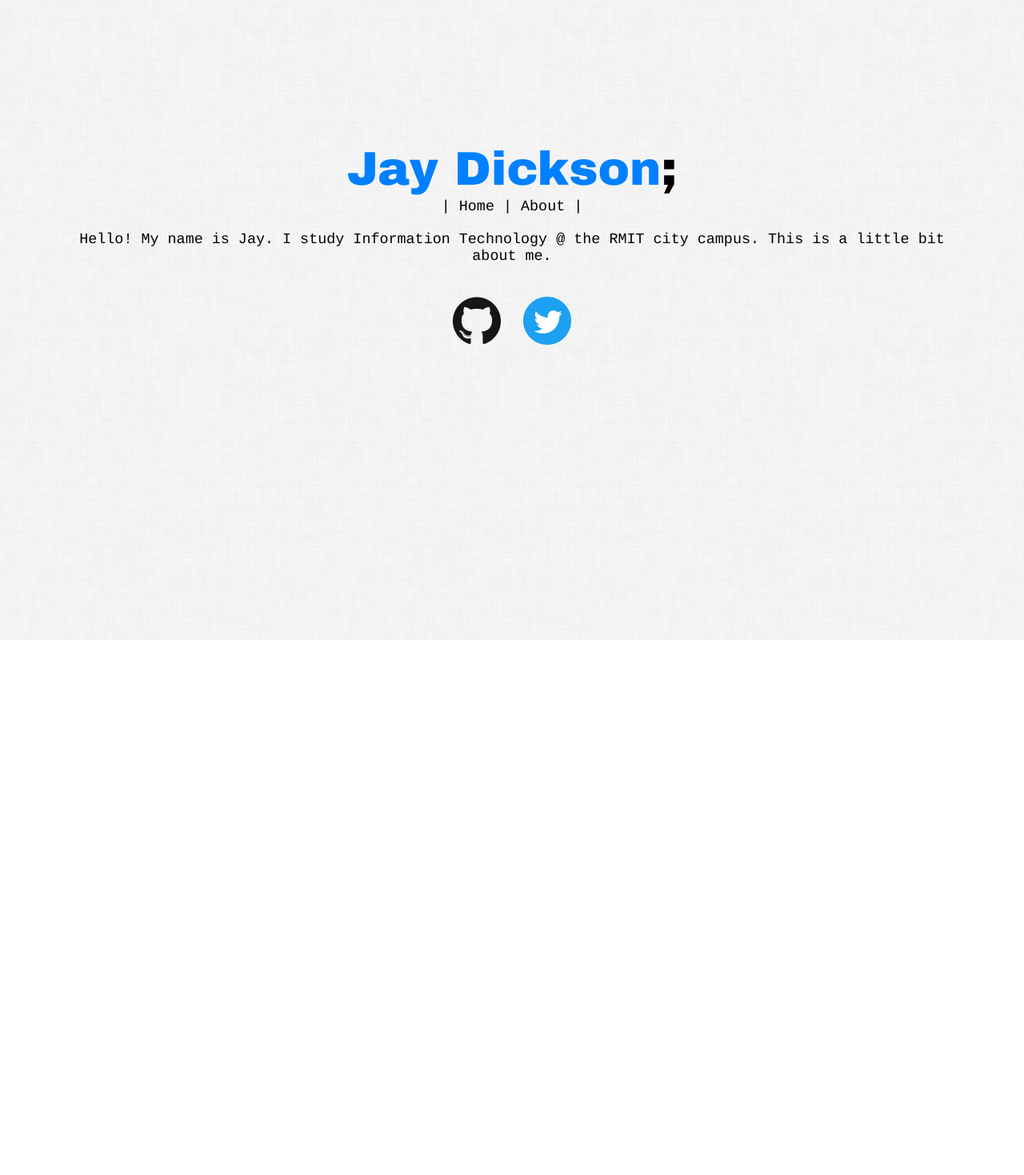
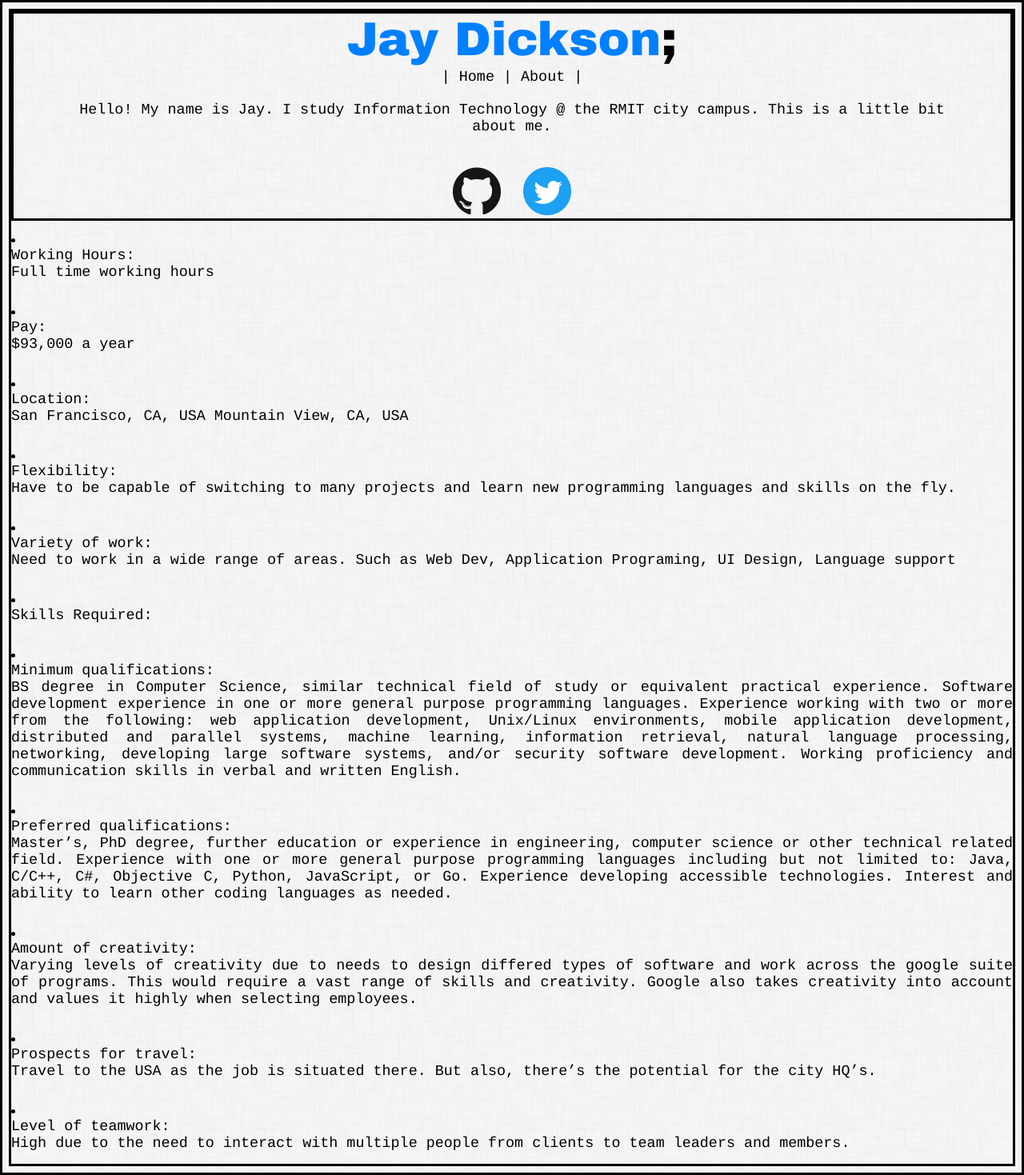
Before and after one commit to jaydickson02/Website-Resume, a plain HTML site: page index.html in a window 1280 px wide. Shown: the whole page at 80% size. Before the commit the page ends 800 px from the top, so only its background shows below. Drawn offline with Linux system fonts and the light colour scheme.

Commit message:
Added content

```diff
--- a/AboutMe.html
+++ b/AboutMe.html
@@ -2,17 +2,6 @@
 <html lang="en">
 
 <head>
-  <!-- Global site tag (gtag.js) - Google Analytics -->
-<script async src="https://www.googletagmanager.com/gtag/js?id=UA-115319870-1"></script>
-<script>
-  window.dataLayer = window.dataLayer || [];
-  function gtag(){dataLayer.push(arguments);}
-  gtag('js', new Date());
-
-  gtag('config', 'UA-115319870-1');
-</script>
-
-
   <meta charset="UTF-8">
   <meta name="viewport" content="width=device-width, initial-scale=1.0">
   <meta http-equiv="X-UA-Compatible" content="ie=edge">
@@ -25,11 +14,71 @@
 <body>
   <h1>A Little Bit About Me<span style="color:black">;</span></h1>
 
-    <p id="nav">
+  <div>
+    <p>
       |<a href="index.html"> Home </a>|<a href="AboutMe.html"> About </a>|
     </p>
+  </div>
 
-  <p id="About"></p>
+
+  <li>
+    <p>
+      Working Hours: <br> Full time working hours
+    </p>
+  </li>
+  <li>
+    <p>
+      Pay: <br> $93,000 a year
+    </p>
+  </li>
+  <li>
+    <p>
+      Location: <br> San Francisco, CA, USA Mountain View, CA, USA
+    </p>
+  </li>
+  <li>
+    <p>
+      Flexibility: <br> Have to be capable of switching to many projects and learn new programming languages and skills on the fly.
+    </p>
+  </li>
+  <li>
+    <p>
+      Variety of work: <br> Need to work in a wide range of areas. Such as Web Dev, Application Programing, UI Design, Language support
+    </p>
+  </li>
+  <li>
+    <p>Skills Required:</p>
+  </li>
+  <li>
+    <p>
+      Minimum qualifications: <br> BS degree in Computer Science, similar technical field of study or equivalent practical experience. Software development experience in one or more general purpose programming languages. Experience working with two or
+      more from the following: web application development, Unix/Linux environments, mobile application development, distributed and parallel systems, machine learning, information retrieval, natural language processing, networking, developing large software
+      systems, and/or security software development. Working proficiency and communication skills in verbal and written English.
+    </p>
+  </li>
+  <li>
+    <p>
+      Preferred qualifications: <br> Master’s, PhD degree, further education or experience in engineering, computer science or other technical related field. Experience with one or more general purpose programming languages including but not limited to:
+      Java, C/C++, C#, Objective C, Python, JavaScript, or Go. Experience developing accessible technologies. Interest and ability to learn other coding languages as needed.
+    </p>
+  </li>
+  <li>
+    <p>
+      Amount of creativity: <br> Varying levels of creativity due to needs to design differed types of software and work across the google suite of programs. This would require a vast range of skills and creativity. Google also takes creativity into account
+      and values it highly when selecting employees.
+    </p>
+  </li>
+  <li>
+    <P>
+      Prospects for travel: <br> Travel to the USA as the job is situated there. But also, there’s the potential for the city HQ’s.
+    </p>
+  </li>
+
+  <li>
+    <P>
+      Level of teamwork: <br> High due to the need to interact with multiple people from clients to team leaders and members.
+    </p>
+  </li>
 
   <button type="button" name="button" onclick="Next();"></button>
 
--- a/index.html
+++ b/index.html
@@ -25,6 +25,8 @@
 
 
 <body>
+  <div id = "filler"></div>
+<div id = "content1">
   <h1 id="Heading">Jay Dickson<span style="color:black">;</span></h1>
 
   <p id="nav">
@@ -41,6 +43,66 @@
   <a href="https://github.com/jaydickson02"><img id="GitHub" src="GitHub-Mark-120px-plus.png" alt = "GitHub"> </a>
   <a href="https://twitter.com/jaymonkey01"><img id="twitter" src="Twitter_Social_Icon_Circle_Color.png" alt="Twitter"></a>
 
+</div>
+  <li>
+    <p>
+      Working Hours: <br> Full time working hours
+    </p>
+  </li>
+  <li>
+    <p>
+      Pay: <br> $93,000 a year
+    </p>
+  </li>
+  <li>
+    <p>
+      Location: <br> San Francisco, CA, USA Mountain View, CA, USA
+    </p>
+  </li>
+  <li>
+    <p>
+      Flexibility: <br> Have to be capable of switching to many projects and learn new programming languages and skills on the fly.
+    </p>
+  </li>
+  <li>
+    <p>
+      Variety of work: <br> Need to work in a wide range of areas. Such as Web Dev, Application Programing, UI Design, Language support
+    </p>
+  </li>
+  <li>
+    <p>Skills Required:</p>
+  </li>
+  <li>
+    <p>
+      Minimum qualifications: <br> BS degree in Computer Science, similar technical field of study or equivalent practical experience. Software development experience in one or more general purpose programming languages. Experience working with two or
+      more from the following: web application development, Unix/Linux environments, mobile application development, distributed and parallel systems, machine learning, information retrieval, natural language processing, networking, developing large software
+      systems, and/or security software development. Working proficiency and communication skills in verbal and written English.
+    </p>
+  </li>
+  <li>
+    <p>
+      Preferred qualifications: <br> Master’s, PhD degree, further education or experience in engineering, computer science or other technical related field. Experience with one or more general purpose programming languages including but not limited to:
+      Java, C/C++, C#, Objective C, Python, JavaScript, or Go. Experience developing accessible technologies. Interest and ability to learn other coding languages as needed.
+    </p>
+  </li>
+  <li>
+    <p>
+      Amount of creativity: <br> Varying levels of creativity due to needs to design differed types of software and work across the google suite of programs. This would require a vast range of skills and creativity. Google also takes creativity into account
+      and values it highly when selecting employees.
+    </p>
+  </li>
+  <li>
+    <P>
+      Prospects for travel: <br> Travel to the USA as the job is situated there. But also, there’s the potential for the city HQ’s.
+    </p>
+  </li>
+
+  <li>
+    <P>
+      Level of teamwork: <br> High due to the need to interact with multiple people from clients to team leaders and members.
+    </p>
+  </li>
+
 
 </body>
 
--- a/stylesheet.css
+++ b/stylesheet.css
@@ -1,13 +1,13 @@
 
 html {
 background-image: url(dust_scratches.png);
-
+border-style: solid;
 }
 
 body {
   text-align: center;
-  margin-top: 14%;
 
+  border-style: solid;
 }
 
 h1 {
@@ -24,6 +24,12 @@ p {
   font-family: courier;
   margin: 0;
 
+}
+
+li {
+  padding-top: 15px;
+  padding-bottom: 15px;
+  text-align: justify;
 }
 
 a:hover {
@@ -69,6 +75,15 @@ a {
 
 }
 
+#content1 {
+  border-style: solid;
+  height: 100%;
+}
+
+#filler {
+  height: 15%;
+}
+
 @media screen and (max-width: 600px) {
   body {
     margin-top: 5%;
```
Also changed, not shown: 1 other file.
